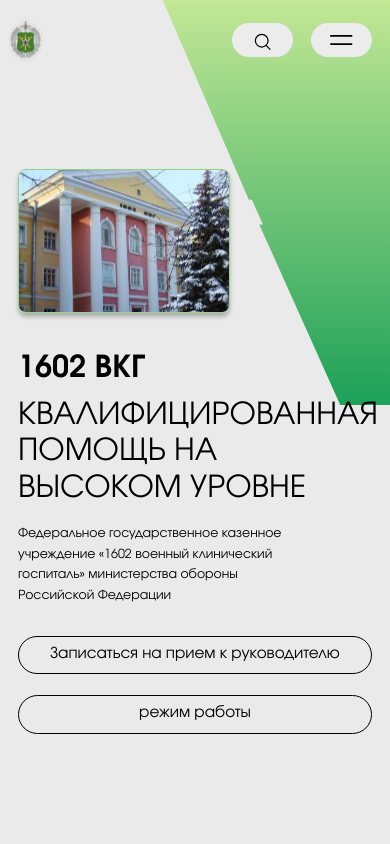
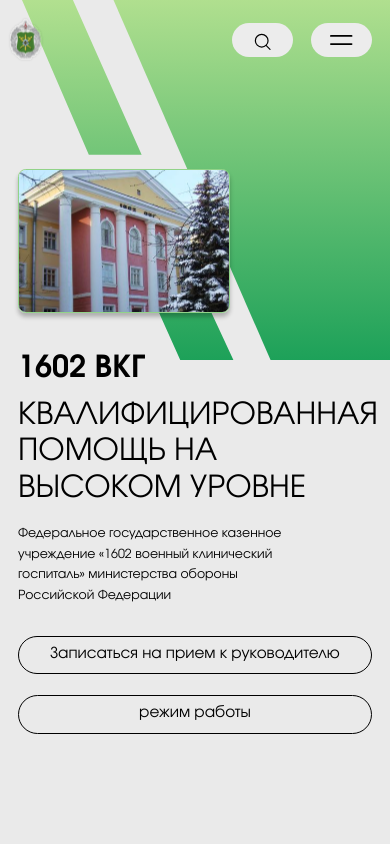
Before and after one commit to jestyrn-del/Hospital-website, a React (Vite) app: page /#/ in a window 390 px wide. Shown: the top 844 px of the page. Built offline with nearby package versions, Linux system fonts and the light colour scheme.

Commit message:
Home-page: realesation adaptive for mobile (shapes)

```diff
--- a/src/pages/Home/Home.css
+++ b/src/pages/Home/Home.css
@@ -103,7 +103,7 @@
     position: absolute;
     inset: 0;
 
-    left: -25%;
+    left: 0;
 
     z-index: -1;
 }
@@ -114,7 +114,7 @@
     position: absolute;
     inset: 0;
 
-    left: -25%;
+    left: 0;
 
     z-index: -1;
 }
@@ -582,60 +582,26 @@
     .hero-decoration {
         display: flex;
 
-        position: absolute;
-        inset: 0;
-
-        width: 100%;
-        height: 100%;
-
-        left: 65%;
-
-        pointer-events: none;
-        z-index: -10;
+        left: 20%;
+        top: -5%;
     }
 
     .hero-decoration-shape-mobile {
         display: flex;
-
-        position: absolute;
-        inset: 0;
-
-        left: -25%;
-
-        z-index: -1;
     }
 
     .hero-decoration-shapes-mobile {
         display: flex;
 
-        position: absolute;
-        inset: 0;
-
         left: -25%;
-
-        z-index: -1;
     }
 
     .hero-decoration-shapes {
         display: none;
-
-        position: absolute;
-        inset: 0;
-
-        left: -25%;
-
-        z-index: -1;
     }
 
     .hero-decoration-shape {
         display: none;
-
-        position: absolute;
-        inset: 0;
-
-        left: 0%;
-
-        z-index: -1;
     }
 
 
--- a/src/pages/Home/Home.tsx
+++ b/src/pages/Home/Home.tsx
@@ -72,7 +72,6 @@ export function Home({ onAppointment, onNotification, onCreateRequest, }: HomePr
           <div className='hero-decoration'>
             <img className='hero-decoration-shapes-mobile' src={heroShapesMobile}/>
             <img className='hero-decoration-shape-mobile' src={heroShapeMobile}/>
-
 
             <img className='hero-decoration-shapes' src={heroShapes}/>
             <img className='hero-decoration-shape' src={heroShape}/>
```
